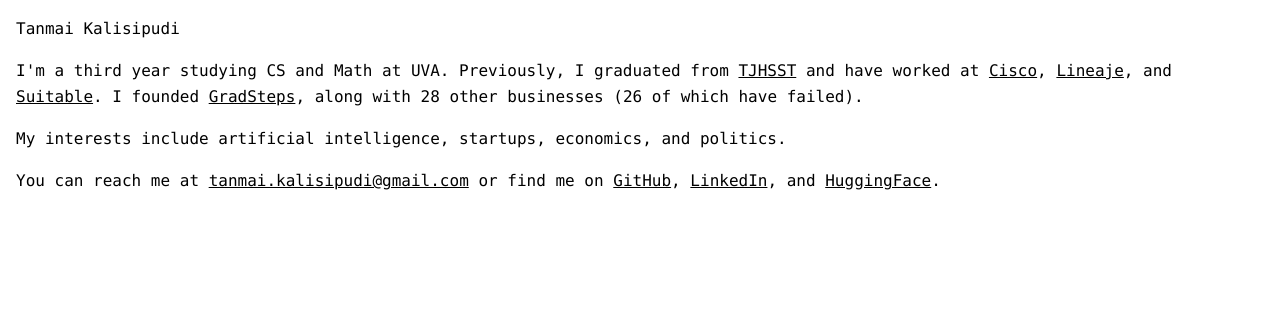
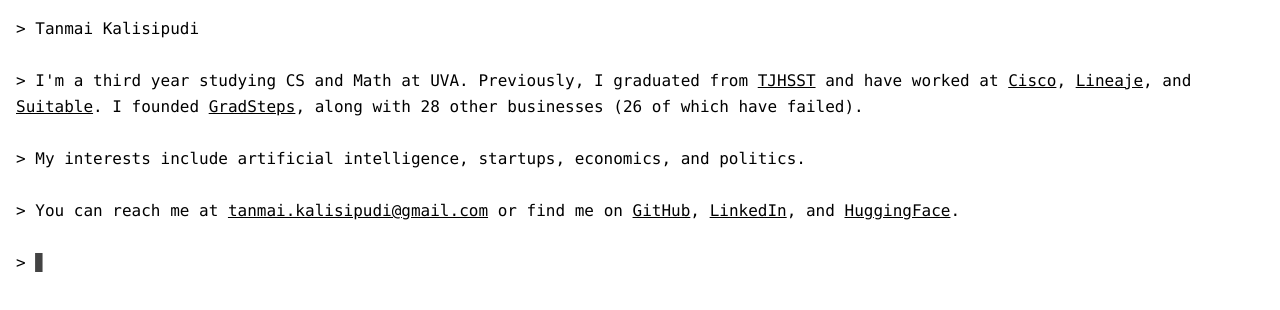
Before and after one commit to tanmaik/tanmai.org, a Next.js app: page / in a window 1280 px wide. Shown: the top 310 px of the page. Built offline with nearby package versions, Linux system fonts and the light colour scheme.

Commit message:
Add terminal-style prompts with caret

```diff
--- a/app/page.tsx
+++ b/app/page.tsx
@@ -2,9 +2,10 @@
   return (
     <div className="min-h-screen bg-white text-black font-mono p-4">
       <div>
-        <div>Tanmai Kalisipudi</div>
-        <div className="mt-4">
-          I'm a third year studying CS and Math at UVA. Previously, I graduated from{" "}
+        <div>{"> "}Tanmai Kalisipudi</div>
+        <br />
+        <div>
+          {"> "}I'm a third year studying CS and Math at UVA. Previously, I graduated from{" "}
           <a href="https://tjhsst.fcps.edu" target="_blank" rel="noopener noreferrer" className="underline">
             TJHSST
           </a>{" "}
@@ -26,11 +27,13 @@
           </a>
           , along with 28 other businesses (26 of which have failed).
         </div>
-        <div className="mt-4">
-          My interests include artificial intelligence, startups, economics, and politics.
+        <br />
+        <div>
+          {"> "}My interests include artificial intelligence, startups, economics, and politics.
         </div>
-        <div className="mt-4">
-          You can reach me at{" "}
+        <br />
+        <div>
+          {"> "}You can reach me at{" "}
           <a href="mailto:tanmai.kalisipudi@gmail.com" className="underline">
             tanmai.kalisipudi@gmail.com
           </a>{" "}
@@ -48,6 +51,11 @@
           </a>
           .
         </div>
+        <br />
+        <div>
+          {"> "}
+          <span className="animate-pulse">▊</span>
+        </div>
       </div>
     </div>
   );
```
